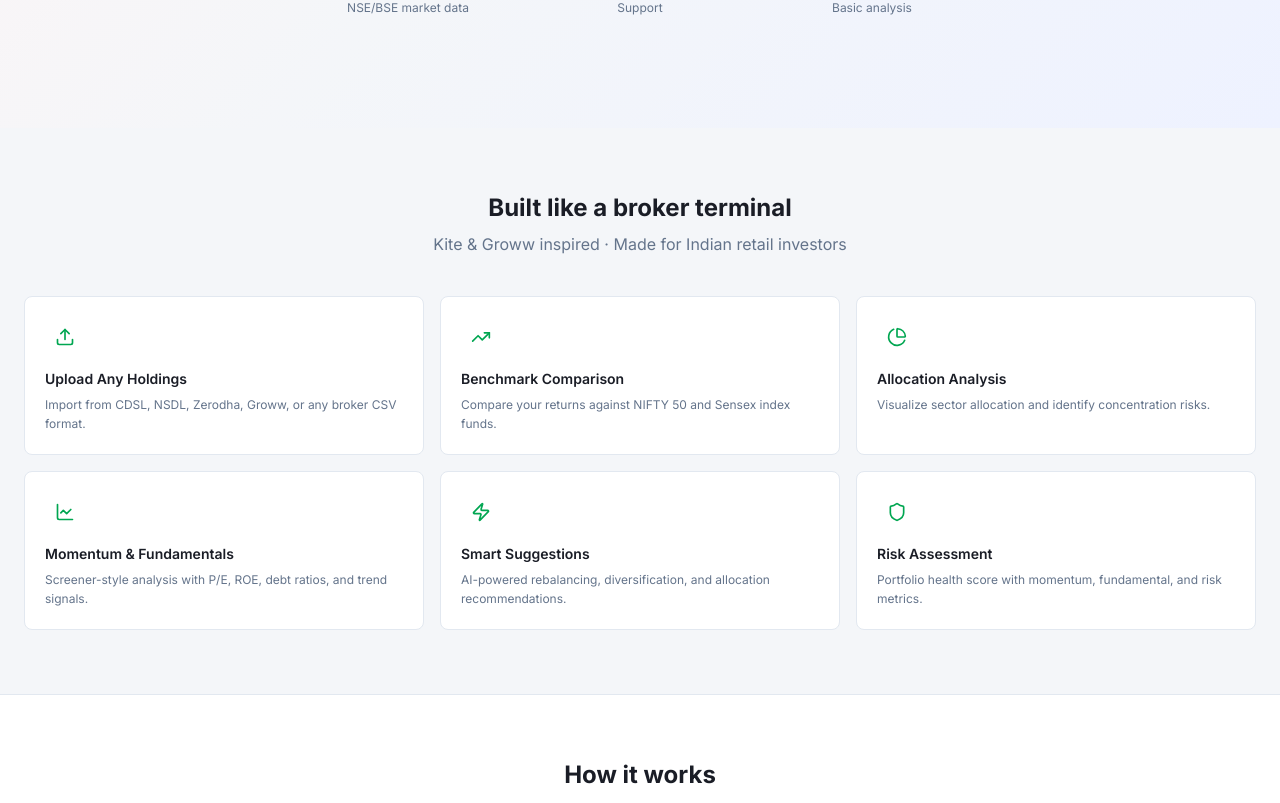
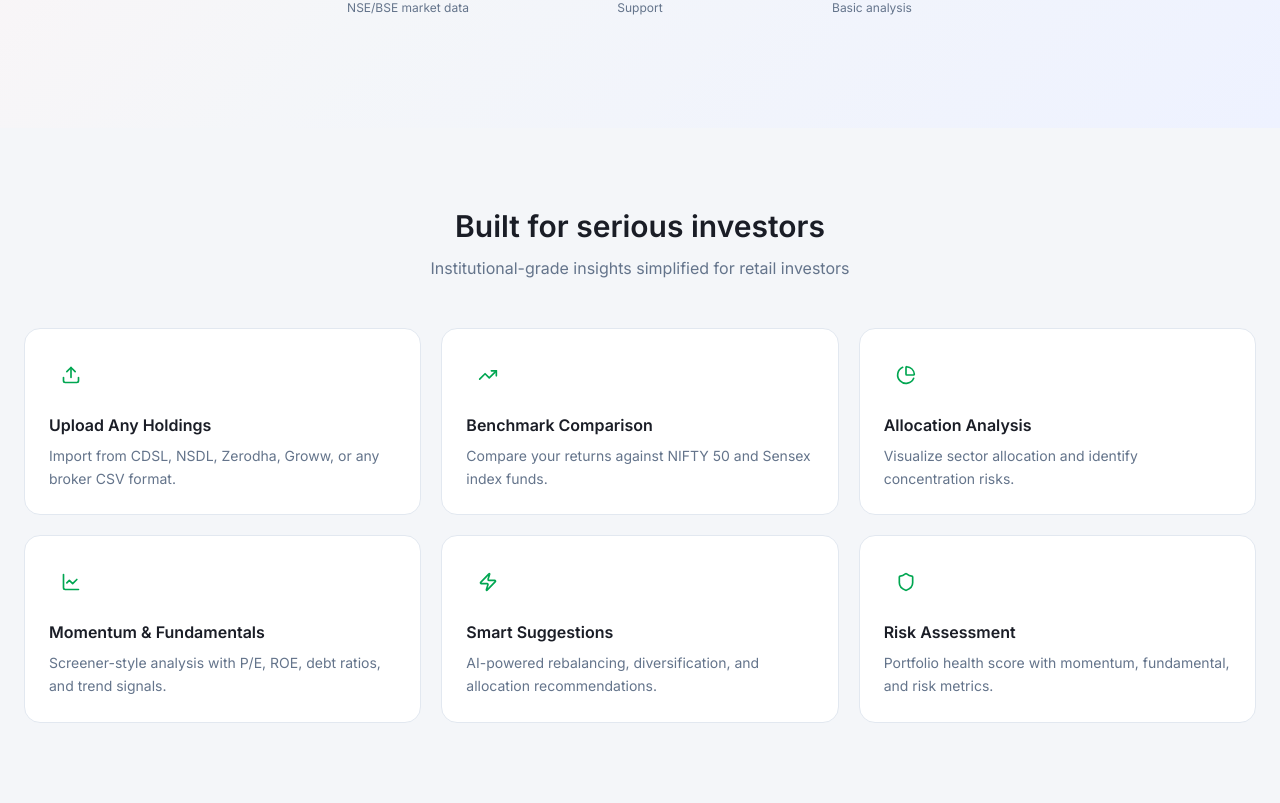
Before and after one commit to Imkatyayan/Asset-Manager, a Next.js app: page / in a window 1280 px wide. Shown: the part 737-1540 px from the top of the page. Built offline with nearby package versions, Linux system fonts and the light colour scheme; no server answers.

Commit message:
fix: support and landing page

```diff
--- a/src/app/page.tsx
+++ b/src/app/page.tsx
@@ -145,28 +145,34 @@ export default async function HomePage() {
         </div>
       </section>
 
-      {/* Features */}
-      <section className="mx-auto max-w-7xl px-4 py-16 sm:px-6">
-        <div className="text-center">
-          <h2 className="text-2xl font-bold text-market-text">
-            Built like a broker terminal
+      {/* FEATURES */}
+      <section className="mx-auto max-w-7xl px-4 py-20 sm:px-6">
+
+        <div className="text-center mb-12">
+          <h2 className="text-3xl font-semibold">
+            Built for serious investors
           </h2>
-          <p className="mt-2 text-market-muted">
-            Kite & Groww inspired · Made for Indian retail investors
+          <p className="mt-3 text-market-muted">
+            Institutional-grade insights simplified for retail investors
           </p>
         </div>
 
-        <div className="mt-10 grid gap-4 sm:grid-cols-2 lg:grid-cols-3">
-          {features.map((feature) => (
+        <div className="grid gap-5 sm:grid-cols-2 lg:grid-cols-3">
+          {features.map((f, i) => (
             <div
-              key={feature.title}
-              className="group market-panel p-5 transition-all hover:border-market-up/30"
+              key={f.title}
+              className="group border border-market-border bg-market-card rounded-2xl p-6 hover:border-market-up/30 hover:-translate-y-1 transition-all duration-300"
+              style={{ animationDelay: `${i * 60}ms` }}
             >
-              <div className="flex h-10 w-10 items-center justify-center rounded-md bg-market-surface">
-                <feature.icon className="h-5 w-5 text-market-up" />
+              <div className="flex h-11 w-11 items-center justify-center rounded-xl bg-market-surface group-hover:bg-market-up/10 transition">
+                <f.icon className="h-5 w-5 text-market-up" />
               </div>
-              <h3 className="mt-3 text-sm font-semibold text-market-text">{feature.title}</h3>
-              <p className="mt-1.5 text-xs text-market-muted leading-relaxed">{feature.description}</p>
+
+              <h3 className="mt-4 font-semibold">{f.title}</h3>
+
+              <p className="mt-2 text-sm text-market-muted leading-relaxed">
+                {f.description}
+              </p>
             </div>
           ))}
         </div>
--- a/src/app/support/page.tsx
+++ b/src/app/support/page.tsx
@@ -51,7 +51,7 @@ export default function SupportPage() {
         <div className="mx-auto flex h-14 w-14 items-center justify-center rounded-full bg-primary-light">
           <HelpCircle className="h-7 w-7 text-primary" />
         </div>
-        <h1 className="mt-4 text-2xl font-bold text-text-primary">Help & Support</h1>
+        <h1 className="mt-4 text-2xl font-bold">Help & Support</h1>
         <p className="mt-2 text-text-secondary">
           Everything you need to get started with PortfolioIQ
         </p>
```
